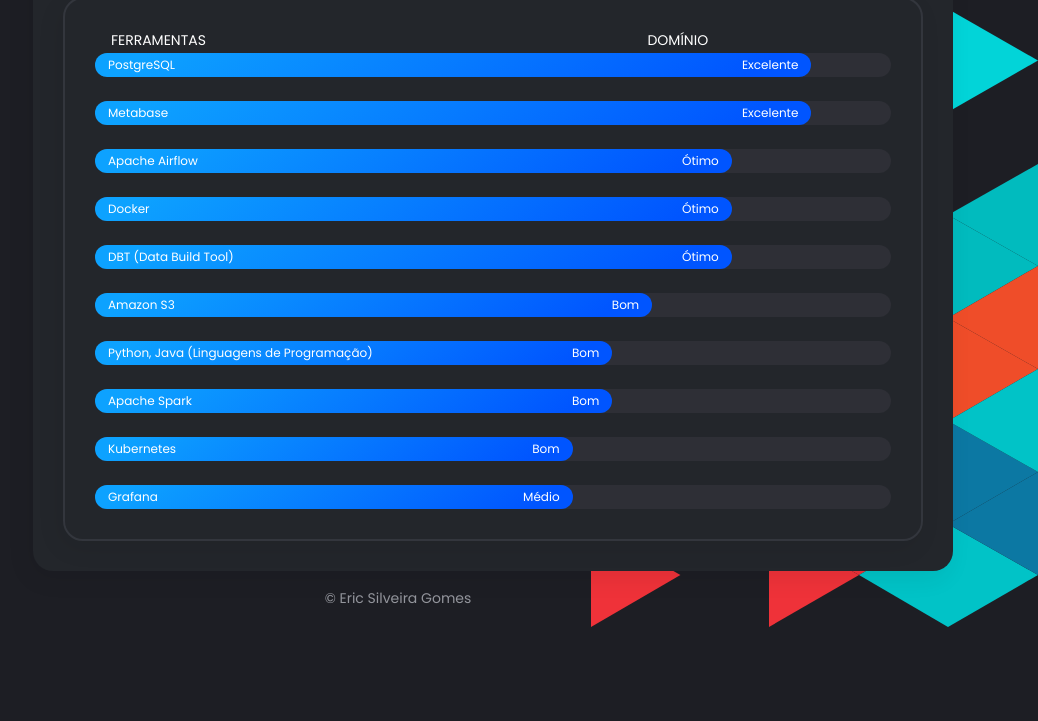
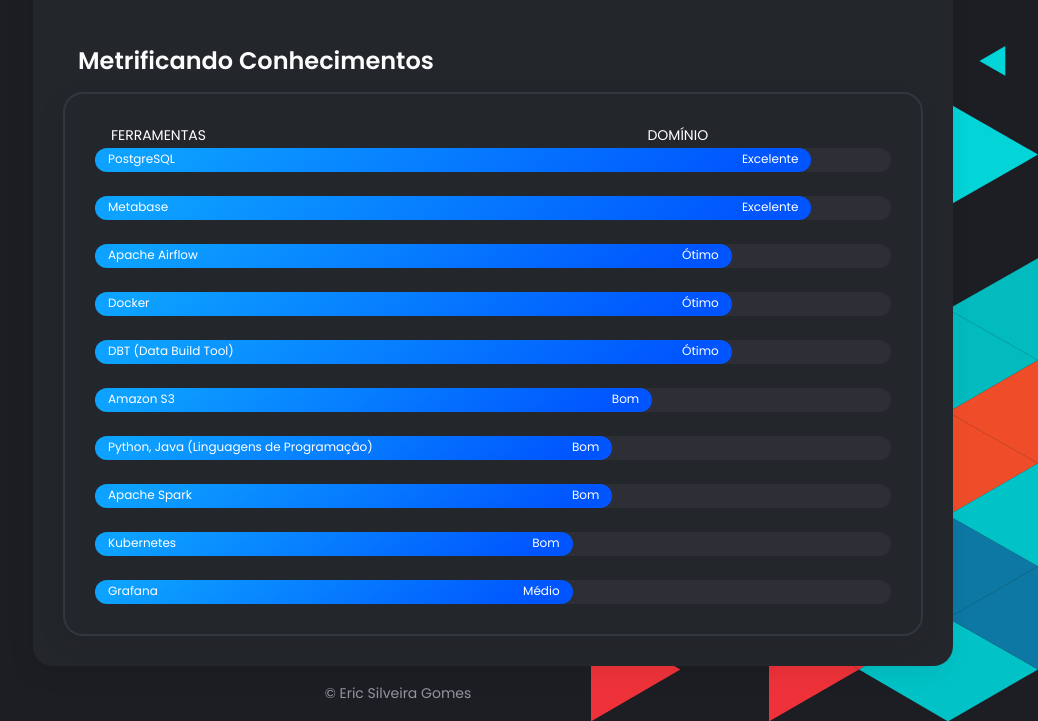
Before and after one commit to ericbky/ericbky.github.io, a plain HTML site: page resume.html in a window 1280 px wide. Shown: the part 1703-2424 px from the top of the page, without its empty margins (242-1280 px from the left). Before the commit the page ends 2330 px from the top, so only its background shows below. Drawn offline with Linux system fonts and the light colour scheme; files whose address does not match are found by name.

Commit message:
docs: adicionando ajustes no currículo

```diff
--- a/resume.html
+++ b/resume.html
@@ -218,7 +218,10 @@
                                 </div>
                             </div>
                         </div>
+                        <br>
+                        <br>
 
+                        <h1 class="title title--h3">Metrificando Conhecimentos</h1>
                         </div>
 
                         <div class="box box__border">
```
